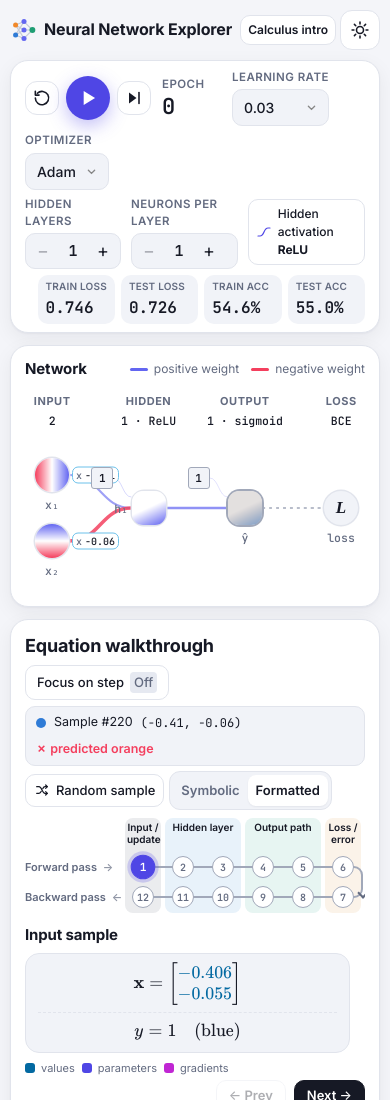
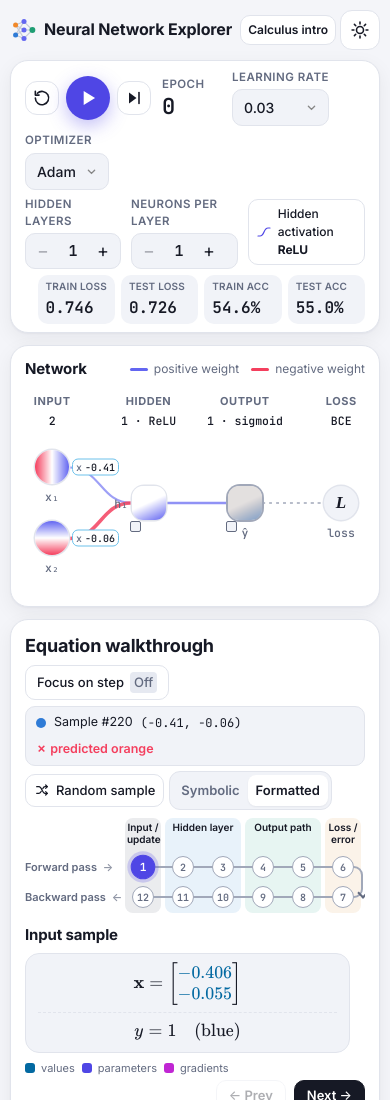
Before and after one commit to snsie/neural-networks, a website built with Vite: page index.html in a window 390 px wide. Shown: the top 1100 px of the page. Built offline with nearby package versions, Linux system fonts and the light colour scheme.

Commit message:
Place bias controls below neuron corners

```diff
--- a/css/styles.css
+++ b/css/styles.css
@@ -315,7 +315,6 @@ input[type="range"] { width: 100%; accent-color: var(--accent); }
   stroke-dasharray: 1.5 11; opacity: 0; transition: opacity .25s;
 }
 .edge-hit { fill: none; stroke: transparent; stroke-width: 10; pointer-events: stroke; cursor: help; }
-.bias-hit { cursor: pointer; }
 .netviz.dir-bwd .edge-pulse { stroke: var(--bwd); }
 .netviz .edge-pulse.on { opacity: 1; animation: flow .9s linear infinite; }
 .netviz.dir-bwd .edge-pulse.on { animation-direction: reverse; }
@@ -333,15 +332,10 @@ input[type="range"] { width: 100%; accent-color: var(--accent); }
 }
 @keyframes pop { from { opacity: 0; transform: translate(-50%, -50%) scale(.35); } }
 .bias-node {
-  position: absolute; transform: translate(-50%, -50%); display: grid; place-items: center;
-  width: var(--bias-size); height: var(--bias-size); padding: 0; border-radius: 3px;
-  border: 1px solid var(--faint); background: var(--surface-2); color: var(--text);
-  font: 650 11px var(--mono); pointer-events: auto; cursor: pointer;
-  transition: opacity .3s, left .35s ease, top .35s ease;
+  position: absolute; top: calc(100% + 1px); left: -2px;
+  width: var(--bias-size); height: var(--bias-size); padding: 0; border-radius: 2px;
+  border: 1px solid var(--muted); background: var(--surface-2); cursor: pointer;
 }
-.netviz.focus .bias-node:not(.on):not(:hover):not(:focus-visible) { opacity: .45; }
-.netviz.focus .bias-node.on { border-color: var(--fwd); }
-.netviz.focus.dir-bwd .bias-node.on { border-color: var(--bwd); }
 .bias-node:hover, .bias-node:focus-visible { outline: 2px solid var(--fwd); outline-offset: 2px; }
 .node canvas { width: 100%; height: 100%; display: block; border-radius: 11px; }
 .node--in { border-radius: 50%; }
--- a/index.html
+++ b/index.html
@@ -204,14 +204,11 @@
 
     <dialog id="biasDialog" class="card bias-dialog" aria-labelledby="biasTitle">
       <div class="card-head">
-        <h2 id="biasTitle">Bias as a weight</h2>
+        <h2 id="biasTitle">Neuron bias</h2>
         <form method="dialog"><button class="text-btn" autofocus>Close</button></form>
       </div>
       <p id="biasDestination" class="muted small"></p>
-      <p>The square supplies a fixed input of 1. The weight on its connection is the neuron’s bias, <var>b</var>. Multiplying by 1 adds that weight directly to the weighted sum.</p>
-      <p class="bias-formula">z = Σ(wᵢxᵢ) + b × 1</p>
-      <p id="biasExample" class="bias-formula"></p>
-      <p>The bias shifts the neuron’s pre-activation <var>z</var> by the same amount for every sample, even when the other inputs are zero. Training updates the weight <var>b</var> while the square stays at 1.</p>
+      <p id="biasValue" class="bias-formula"></p>
     </dialog>
 
     <dialog id="activationDialog" class="card activation-dialog" aria-labelledby="actTitle">
--- a/js/app.js
+++ b/js/app.js
@@ -378,9 +378,9 @@ import { wireCalculusDialog } from './calculus.js';
 
   function openBias(l, j, trigger) {
     const dialog = $('#biasDialog');
-    const weight = fmt(net.b[l][j]);
+    const bias = fmt(net.b[l][j]);
     $('#biasDestination').textContent = biasDestination(l, j);
-    $('#biasExample').textContent = `1 × (${weight}) = ${weight}`;
+    $('#biasValue').textContent = `b = ${bias}`;
     dialog.addEventListener('close', () => trigger.focus(), { once: true });
     dialog.showModal();
   }
@@ -416,14 +416,6 @@ import { wireCalculusDialog } from './calculus.js';
       return {
         title: `Loss · ${net.outMode === 'sigmoid' ? 'binary cross-entropy' : 'cross-entropy'}`, sub: subt,
         rows: [['L', f(net.loss(c, sample.label))], ['true class', CLASS_NAMES[sample.label]], ['predicted', CLASS_NAMES[net.predict(c)]]],
-      };
-    }
-    m = id.match(/^b(\d+)-(\d+)$/);
-    if (m) {
-      const l = +m[1], j = +m[2];
-      return {
-        title: 'Bias weight · click to explain', sub: biasDestination(l, j),
-        rows: [['input', '1'], ['weight b', f(net.b[l][j])], ['∂L/∂b', f(g.db[l][j])]],
       };
     }
     m = id.match(/^e(\d+)-(\d+)-(\d+)$/);
--- a/js/equations.js
+++ b/js/equations.js
@@ -95,7 +95,7 @@
         note: first
           ? `Each neuron in the ${layerLower(l)} takes a weighted sum of the two inputs and adds its bias. Row j of W⁽¹⁾ holds neuron j’s two input weights. The result z is called the pre-activation.`
           : `This layer works exactly like the one before it, except its inputs are the previous layer’s activations a${usup(l)} instead of the raw inputs. Stacking layers lets the network build more complex features out of simpler ones.`,
-        hl: { nodes: [srcKey(l), key], edges: [`e${l}`, `b${l}`], dir: 'fwd' },
+        hl: { nodes: [srcKey(l), key], edges: [`e${l}`], dir: 'fwd' },
         vals: { [srcKey(l)]: srcVals(l), [key]: { arr: c.z[l], label: 'z', kind: 'fwd' } },
       });
 
@@ -140,7 +140,7 @@
         note: sig
           ? `With two classes the output layer has a single neuron. It combines all of the last hidden layer’s activations into one score, often called a logit.`
           : `With ${O} classes there is one output neuron per class. Each one combines all of the last hidden layer’s activations into a score (logit) for its class.`,
-        hl: { nodes: [srcKey(L), 'out'], edges: [`e${L}`, `b${L}`], dir: 'fwd' },
+        hl: { nodes: [srcKey(L), 'out'], edges: [`e${L}`], dir: 'fwd' },
         vals: { [srcKey(L)]: srcVals(L), out: { arr: zo, label: 'z', kind: 'fwd' } },
       });
     }
@@ -280,7 +280,7 @@
             ? 'The first layer follows the same pattern as every other layer: error at the destination times the value at the source. Here the sources are the raw inputs x₁ and x₂.'
             : `Same pattern again: the error δ${usup(l + 1)} at each neuron of this layer times the activation a${usup(l)} that fed it.`)
           + (multi ? ` The rows written out below are for ${isOut ? 'output' : 'destination'} neuron 1.` : ''),
-        hl: { nodes: [src, key], edges: [`e${l}`, `b${l}`], dir: 'bwd' },
+        hl: { nodes: [src, key], edges: [`e${l}`], dir: 'bwd' },
         vals: { [src]: srcVals(l), [key]: { arr: d, label: 'δ', kind: 'bwd' } },
       };
     };
@@ -359,7 +359,7 @@
           : 'Each parameter takes a small step downhill on the loss. The formatted view shows the step for this one sample. During training the app averages these gradients over mini-batches of 10 samples before stepping.',
         hl: {
           nodes: ['in', ...Array.from({ length: L }, (_, l) => `h${l}`), 'out'],
-          edges: Array.from({ length: L + 1 }, (_, l) => [`e${l}`, `b${l}`]).flat(), dir: 'bwd',
+          edges: Array.from({ length: L + 1 }, (_, l) => `e${l}`), dir: 'bwd',
         },
         vals: {},
       });
--- a/js/viz-network.js
+++ b/js/viz-network.js
@@ -34,7 +34,6 @@
       this.tip = el('div', 'netviz-tip', root);
       this.nodes = new Map();
       this.edges = new Map();
-      this.biases = [];
       this.off = document.createElement('canvas');
       new ResizeObserver(() => this.layout()).observe(root);
     }
@@ -45,7 +44,7 @@
       const L = cfg.L || 1;
       this.gEdges.innerHTML = ''; this.gPulse.innerHTML = ''; this.gHit.innerHTML = '';
       this.nodeLayer.innerHTML = ''; this.labelLayer.innerHTML = '';
-      this.nodes.clear(); this.edges.clear(); this.biases = [];
+      this.nodes.clear(); this.edges.clear();
       this._hideTip();
 
       this.colKeys = ['in', ...Array.from({ length: L }, (_, l) => `h${l}`), 'out', 'loss'];
@@ -104,23 +103,16 @@
     }
 
     _bias(l, j, target) {
-      const button = el('button', 'bias-node', this.nodeLayer);
+      const button = el('button', 'bias-node', target.el);
       button.type = 'button';
-      button.textContent = '1';
-      button.setAttribute('aria-label', `Explain bias for ${l === this.cfg.L ? 'output' : `hidden layer ${l + 1},`} neuron ${j + 1}`);
+      button.title = 'Show bias';
+      button.setAttribute('aria-label', `Show bias for ${l === this.cfg.L ? 'output' : `hidden layer ${l + 1},`} neuron ${j + 1}`);
       button.setAttribute('aria-haspopup', 'dialog');
       button.setAttribute('aria-controls', 'biasDialog');
-      const id = `b${l}-${j}`;
-      const bias = { button, target };
-      const open = () => {
+      button.addEventListener('click', () => {
         this._hideTip();
         this.opts.onBias(l, j, button);
-      };
-      button.addEventListener('click', open);
-      const edge = this._edge(id, id, target.id, `b${l}`, { l, j, bias });
-      edge.hit.classList.add('bias-hit');
-      edge.hit.addEventListener('click', open);
-      this.biases.push(bias);
+      });
     }
 
     _edge(id, from, to, group, idx) {
@@ -136,7 +128,6 @@
         rec.hit.addEventListener('mouseleave', () => this._hideTip());
       }
       this.edges.set(id, rec);
-      return rec;
     }
 
     layout() {
@@ -146,11 +137,13 @@
       this.svg.setAttribute('width', W);
       this.svg.setAttribute('height', Hh);
       this.svg.setAttribute('viewBox', `0 0 ${W} ${Hh}`);
-      const top = 53, bottom = 20;
+      const top = 43, bottom = 20;
       const avail = Hh - top - bottom, mid = top + avail / 2;
       const spacing = avail / Math.max(this.cfg.H, this.cfg.O);
       const colGap = (W * 0.85) / (this.colKeys.length - 1);
-      const size = Math.min(42, Math.max(14, spacing - 5), W * 0.1, colGap * 0.45);
+      const biasSize = Math.min(11, Math.max(7, spacing * 0.16), colGap * 0.23);
+      const size = Math.min(42, Math.min(60, spacing) - biasSize - 3, W * 0.1, colGap * 0.45);
+      this.root.style.setProperty('--bias-size', `${biasSize}px`);
       this.root.style.setProperty('--node-size', `${size}px`);
       const xs = Object.fromEntries(this.colKeys.map((k, c) => [k, W * 0.08 + c * colGap]));
       for (const g of this.colKeys) {
@@ -165,18 +158,9 @@
         this.labels[g].style.left = `${xs[g]}px`;
       }
       const radius = size / 2;
-      const biasSize = Math.min(22, colGap * 0.38, Math.max(12, spacing * 0.58));
-      this.root.style.setProperty('--bias-size', `${biasSize}px`);
-      for (const bias of this.biases) {
-        bias.x = bias.target.x - colGap * 0.48;
-        bias.y = bias.target.y - Math.min(30, spacing * 0.48);
-        bias.button.style.left = `${bias.x}px`;
-        bias.button.style.top = `${bias.y}px`;
-      }
       for (const e of this.edges.values()) {
-        const a = e.bias || this.nodes.get(e.from), b = this.nodes.get(e.to);
-        const x1 = a.x + (e.bias ? biasSize / 2 : radius), y1 = a.y;
-        const x2 = b.x - radius, y2 = e.bias ? b.y - radius * 0.65 : b.y;
+        const a = this.nodes.get(e.from), b = this.nodes.get(e.to);
+        const x1 = a.x + radius, y1 = a.y, x2 = b.x - radius, y2 = b.y;
         const mx = (x1 + x2) / 2;
         const dAttr = `M${x1.toFixed(1)},${y1.toFixed(1)} C${mx.toFixed(1)},${y1.toFixed(1)} ${mx.toFixed(1)},${y2.toFixed(1)} ${x2.toFixed(1)},${y2.toFixed(1)}`;
         e.base.setAttribute('d', dAttr);
@@ -188,7 +172,7 @@
     updateWeights(net) {
       for (const e of this.edges.values()) {
         if (e.group === 'el') continue;
-        const w = e.bias ? net.b[e.l][e.j] : net.W[e.l][e.j][e.i];
+        const w = net.W[e.l][e.j][e.i];
         const m = Math.abs(w);
         e.base.setAttribute('stroke-width', (0.6 + 4.4 * Math.tanh(m / 1.5)).toFixed(2));
         e.base.setAttribute('stroke-opacity', (0.3 + 0.65 * Math.tanh(m)).toFixed(2));
@@ -272,7 +256,6 @@
       for (const rec of this.nodes.values()) rec.el.classList.toggle('on', !!spec && spec.nodes.includes(rec.key));
       for (const e of this.edges.values()) {
         const on = !!spec && spec.edges.includes(e.group);
-        if (e.bias) e.bias.button.classList.toggle('on', on);
         e.base.classList.toggle('on', on);
         e.pulse.classList.toggle('on', on);
       }
```
